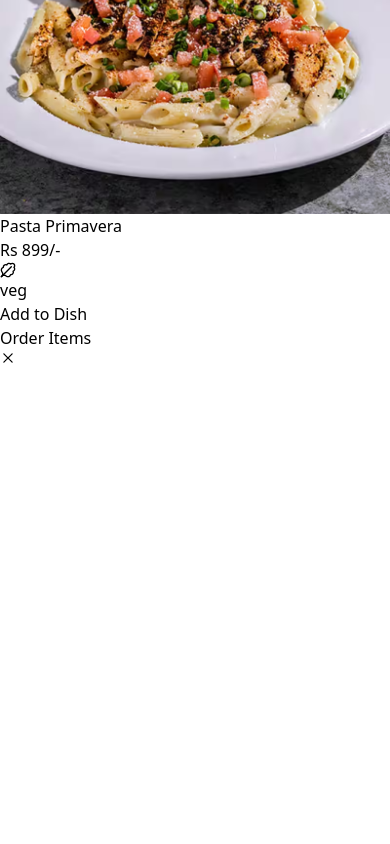
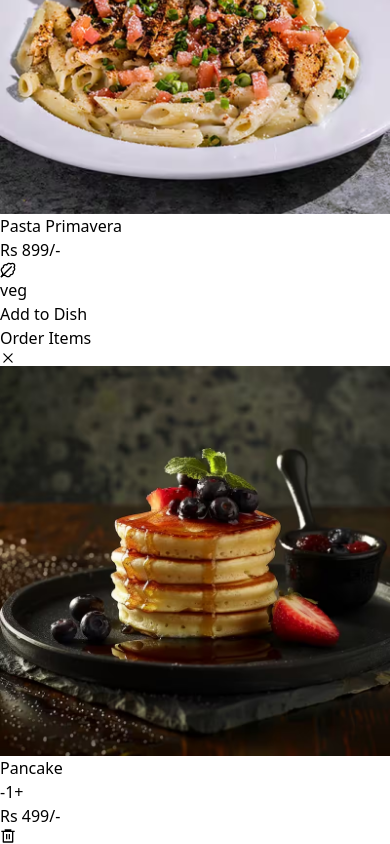
Before and after one commit to Deepak8519M/ReactJs-Projects-VC, a React (Vite) app in the folder FoodDeliveryProj/: page / in a window 390 px wide. Shown: the part 11065-11909 px from the top of the page. Before the commit the page ends 11431 px from the top, so only its background shows below. Built offline with nearby package versions, Linux system fonts and the light colour scheme.

Commit message:
side panel code code added

```diff
--- a/FoodDeliveryProj/src/components/Card2.jsx
+++ b/FoodDeliveryProj/src/components/Card2.jsx
@@ -1,11 +1,35 @@
-import React from 'react'
+import React from "react";
+import image1 from "../assets/image1.avif";
+import { RiDeleteBin6Line } from "react-icons/ri";
 
 function Card2() {
   return (
-    <div>
-
+    <div className="w-full h-[120px] bg-white p-2 shadow-lg flex justify-between   ">
+      <div className="w-[60%] h-full  flex gap-5">
+        <div className="w-[60%] bg-blue-200 h-full overflow-hidden rounded-lg">
+          <img src={image1} alt="" className="w-[100%] object-cover h-[100%]" />
+        </div>
+        <div className="w-[40%] h-full  flex flex-col gap-5">
+          <div className="text-lg text-gray-600 font-semibold">Pancake</div>
+          <div className="w-[90%] flex h-[50px] text-xl  rounded-lg overflow-hidden shadow-md font-semibold border-2 border-green-400">
+            <button className="w-[30%] h-full bg-white flex justify-center items-center text-green-300 hover:bg-gray-200">
+              -
+            </button>
+            <span className="w-[40%] h-full bg-slate-200 cursor-pointer text-green-400 flex justify-center items-center">
+              1
+            </span>
+            <button className="w-[30.2%] h-full bg-white flex justify-center items-center  text-green-300 hover:bg-gray-200">
+              +
+            </button>
+          </div>
+        </div>
+      </div>
+      <div className="flex flex-col justify-start items-end gap-6">
+        <span className="text-xl text-green-400 font-semibold">Rs 499/-</span>
+        <RiDeleteBin6Line className="text-red-500 w-[30px] h-[30px] cursor-pointer" />
+      </div>
     </div>
-  )
+  );
 }
 
-export default Card2
+export default Card2;
--- a/FoodDeliveryProj/src/pages/Home.jsx
+++ b/FoodDeliveryProj/src/pages/Home.jsx
@@ -52,7 +52,7 @@ function Home() {
       </div>
 
       <div
-        className={`w-[35vw] h-[100vh] bg-white fixed top-0 right-0 shadow-xl p-5 ${
+        className={`  w-full md:w-[35vw] h-[100vh] bg-white fixed top-0 right-0 shadow-xl p-5 ${
           showCart ? "translate-x-0" : "translate-x-full"
         } transition-all duration-500 `}
       >
```
